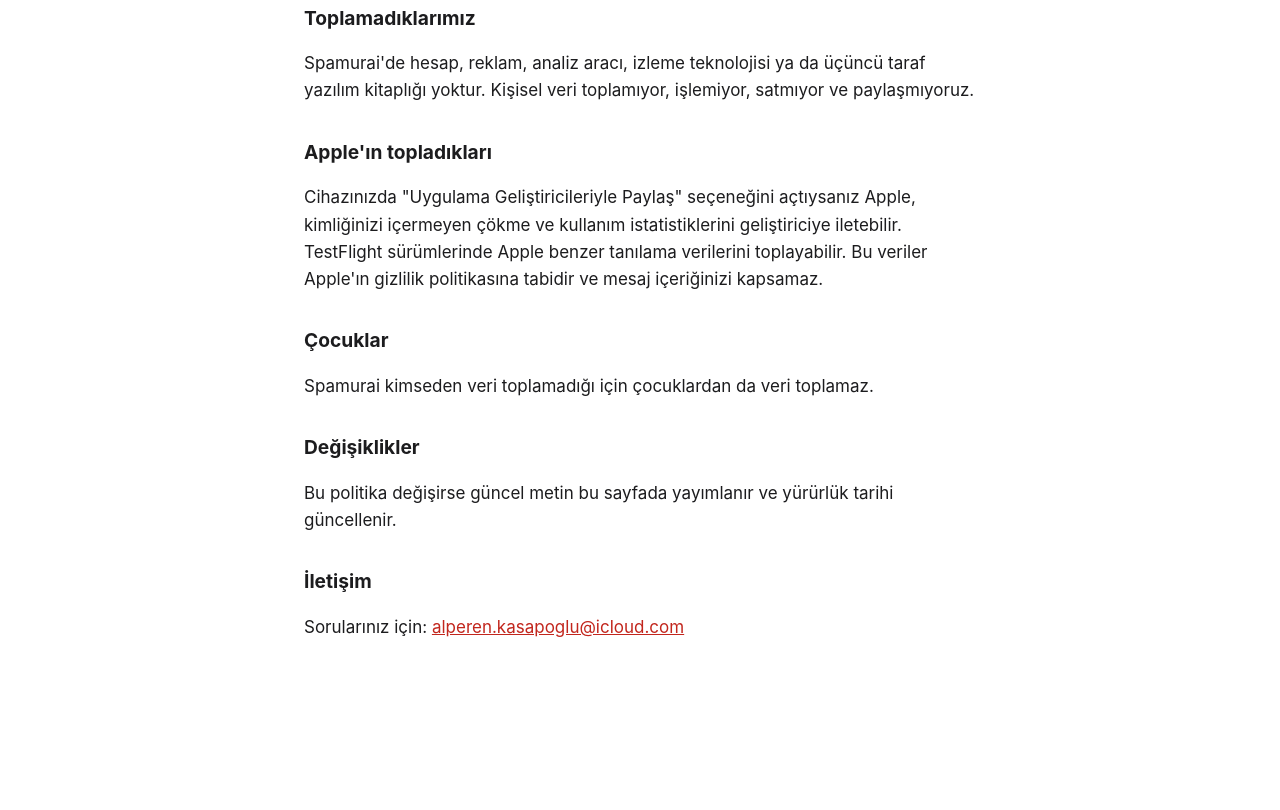
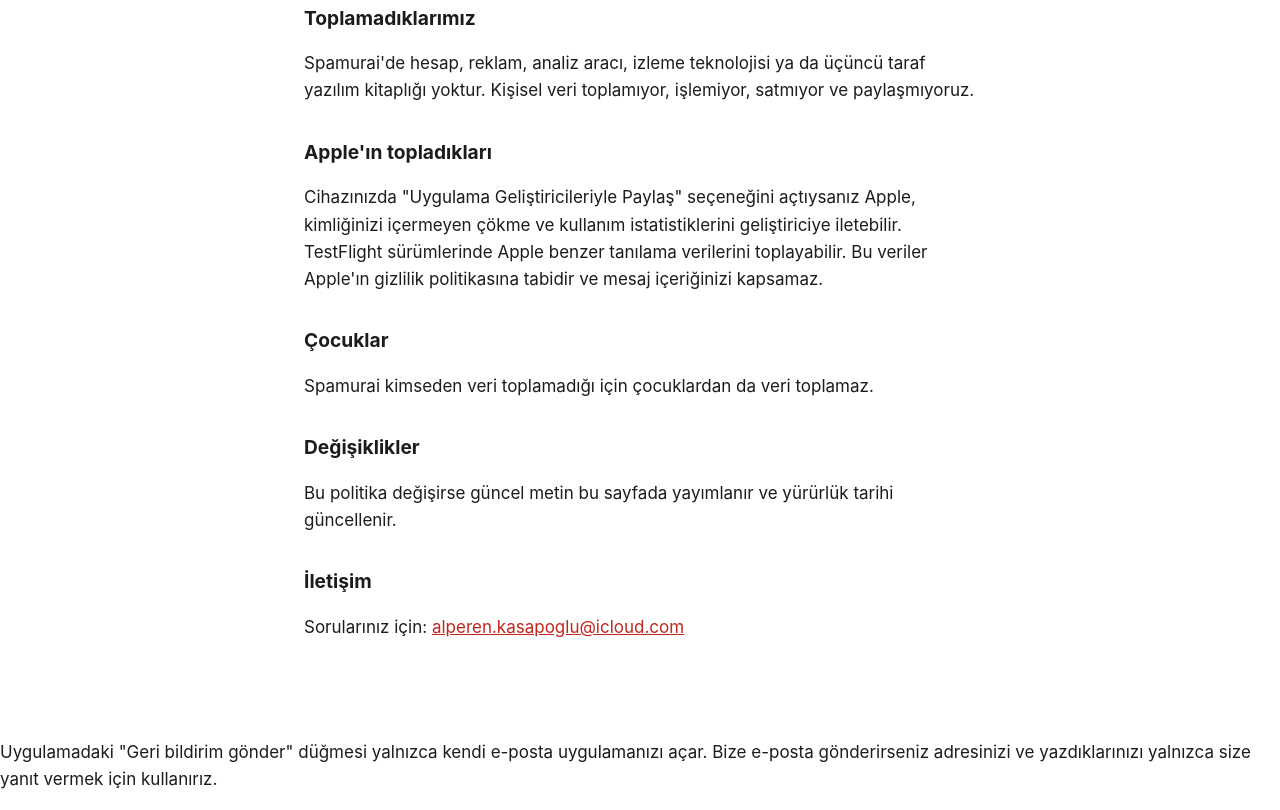
Before and after one commit to alperenkasapoglu66-png/spamurai-site, a plain HTML site: page gizlilik.html in a window 1280 px wide. Shown: the part 1002-1812 px from the top of the page. Before the commit the page ends 1724 px from the top, so only its background shows below. Drawn offline with Linux system fonts and the light colour scheme.

Commit message:
Geri bildirim e-postasi aciklamasi
Co-Authored-By: Claude Fable 5.2 <noreply@anthropic.com>

```diff
--- a/gizlilik.html
+++ b/gizlilik.html
@@ -43,5 +43,6 @@
 
 <h2>İletişim</h2>
 <p>Sorularınız için: <a href="mailto:alperen.kasapoglu@icloud.com">alperen.kasapoglu@icloud.com</a></p></main>
+<p>Uygulamadaki "Geri bildirim gönder" düğmesi yalnızca kendi e-posta uygulamanızı açar. Bize e-posta gönderirseniz adresinizi ve yazdıklarınızı yalnızca size yanıt vermek için kullanırız.</p>
 </body>
 </html>
```
Also changed, not shown: privacy.html (+1 -0 lines).
